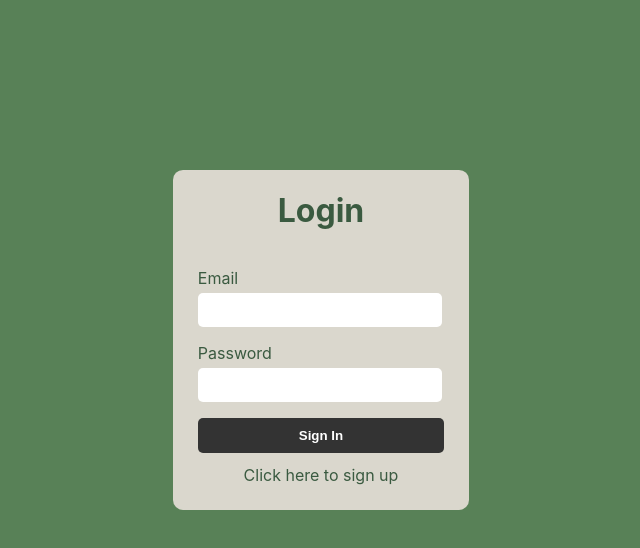
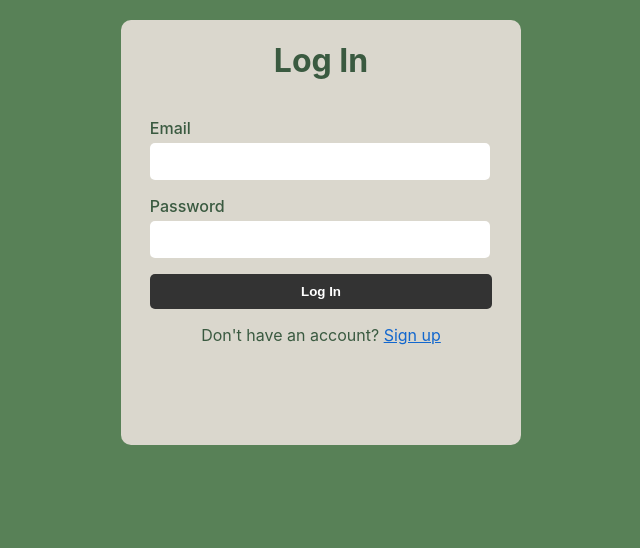
Before and after one commit to broliver18/stick-it-frontend, a React (Create React App) app: page /login in a window 1280 px wide. Shown: the top 548 px of the page, without its empty margins (319-959 px from the left). Built offline with nearby package versions, Linux system fonts and the light colour scheme; no server answers.

Commit message:
Upgrade login and signup page

```diff
--- a/src/Components/App/App.js
+++ b/src/Components/App/App.js
@@ -9,7 +9,7 @@ import {
 import Home from "../Home/Home";
 import Host from "../Host/Host";
 import Login from "../Login/Login";
-import Register from "../Register/Register";
+import SignUp from "../SignUp/SignUp";
 import CreateQuiz from "../CreateQuiz/CreateQuiz";
 import HostLobby from "../HostLobby/HostLobby";
 import PlayerLobby from "../PlayerLobby/PlayerLobby";
@@ -22,7 +22,7 @@ const router = createBrowserRouter(
     <Route path="/" element={<Home />} />,
     <Route path="/host" element={<Host />} />,
     <Route path="/login" element={<Login />} />,
-    <Route path="register-user" element={<Register />} />,
+    <Route path="/sign-up" element={<SignUp />} />,
     <Route path="/create-quiz" element={<CreateQuiz />} />,
     <Route path="/host/lobby/:gameId" element={<HostLobby />} />,
     <Route path="/player/lobby" element={<PlayerLobby />} />,
--- a/src/Components/Home/Home.js
+++ b/src/Components/Home/Home.js
@@ -100,7 +100,7 @@ function Home() {
           onChange={handleChange}
         />
         <button onClick={incrementTrigger}>Join</button>
-        <Link className="link" to="/host-login">
+        <Link className="link" to="/login">
           Click here to host a game
         </Link>
       </div>
--- a/src/Components/Login/Login.css
+++ b/src/Components/Login/Login.css
@@ -1,7 +1,17 @@
+#login-form {
+    height: 400px;
+}
+
 .form {
     background-color: #dad7cd;
     padding: 0 25px 25px 25px;
     border-radius: 10px;
+    width: 350px;
+    margin-top: 20px;
+}
+
+.heavy {
+    font-weight: 550;
 }
 
 .login-signup-container {
@@ -11,8 +21,8 @@
 }
 
 .login-signup-container input {
-    width: 15rem;
-    height: 2rem;
+    width: 21rem;
+    height: 2.2rem;
     border-radius: 5px;
     border: none;
     color: black;
@@ -20,7 +30,7 @@
 
 .login-signup-container button {
     cursor: pointer;
-    width: 15.4rem;
+    width: 21.4rem;
     padding: 6px 0;
     line-height: 23px;
     font-weight: 700;
@@ -30,7 +40,7 @@
 }
 
 .login-signup-container button:hover {
-    filter: brightness(108%);
+    filter: brightness(110%);
 }
 
 .button-container {
@@ -41,6 +51,24 @@
     align-items: center;
 }
 
-.form h1, .login-signup-container label, .signup {
+.blue-label {
+    color: #1267ce;
+}
+
+.form h1, .login-signup-container label, .button-container p {
     color: #3a5a40;
 }
+
+@media only screen and (max-width: 450px) {
+    .form {
+        width: 250px;
+    }
+
+    .login-signup-container input {
+        width: 14.4rem;
+    }
+
+    .login-signup-container button {
+        width: 14.5rem;
+    }
+}
--- a/src/Components/Login/Login.js
+++ b/src/Components/Login/Login.js
@@ -24,11 +24,11 @@ function Login() {
   }
 
   return (
-    <div id="login" className="container-middle">
-      <div className="container-top form">
-        <h1>Login</h1>
+    <div id="login" className="container-top">
+      <div id="login-form" className="container-top form">
+        <h1>Log In</h1>
         <div className="login-signup-container">
-          <label htmlFor="email">Email</label>
+          <label className="heavy" htmlFor="email">Email</label>
           <input
             id="email"
             name="email"
@@ -38,7 +38,7 @@ function Login() {
             autoComplete="email"
             ref={emailInputRef}
           />
-          <label htmlFor="password">Password</label>
+          <label className="heavy" htmlFor="password">Password</label>
           <input
             id="password"
             name="password"
@@ -47,10 +47,13 @@ function Login() {
             onChange={handleChange}
           />
           <div className="button-container">
-            <button>Sign In</button>
-            <Link className="link signup" to="/register-user">
-              Click here to sign up
-            </Link>
+            <button>Log In</button>
+            <p>
+              Don't have an account? <span />
+              <Link className="blue-label" to="/sign-up">
+                Sign up
+              </Link>{" "}
+            </p>
           </div>
         </div>
       </div>
--- /dev/null
+++ b/src/Components/SignUp/SignUp.css
@@ -0,0 +1,3 @@
+#sign-up-form {
+    height: 500px;
+}
--- a/src/Components/Register/Register.js
+++ b/src/Components/SignUp/SignUp.js
@@ -2,9 +2,9 @@ import React, { useState, useEffect, useRef } from "react";
 import { Link } from "react-router-dom";
 import { socket } from "../../socket";
 
-import "./Register.css";
+import "./SignUp.css";
 
-function Register() {
+function SignUp() {
   const [input, setInput] = useState({
     email: "",
     password: "",
@@ -23,11 +23,11 @@ function Register() {
   }
 
   return (
-    <div id="sign-up" className="container-middle">
-      <div className="container-top form">
+    <div id="sign-up" className="container-top">
+      <div id= "sign-up-form" className="container-top form">
         <h1>Sign Up</h1>
         <div className="login-signup-container">
-          <label htmlFor="email">Email</label>
+          <label className="heavy" htmlFor="email">Email</label>
           <input
             id="email"
             name="email"
@@ -37,7 +37,7 @@ function Register() {
             autoComplete="email"
             ref={emailInputRef}
           />
-          <label htmlFor="password">Password</label>
+          <label className="heavy" htmlFor="password">Password</label>
           <input
             id="password"
             name="password"
@@ -45,7 +45,7 @@ function Register() {
             value={password}
             onChange={handleChange}
           />
-          <label htmlFor="confirm-password">Confirm Password</label>
+          <label className="heavy" htmlFor="confirm-password">Confirm Password</label>
           <input
             id="confirm-password"
             name="confirmPassword"
@@ -55,6 +55,12 @@ function Register() {
           />
           <div className="button-container">
             <button>Sign Up</button>
+            <p>
+              Already have an account? <span />
+              <Link className="blue-label" to="/login">
+                Log in
+              </Link>{" "}
+            </p>
           </div>
         </div>
       </div>
@@ -62,4 +68,4 @@ function Register() {
   );
 }
 
-export default Register;
+export default SignUp;
```
Also changed, not shown: src/Components/Register/Register.css (deleted).
